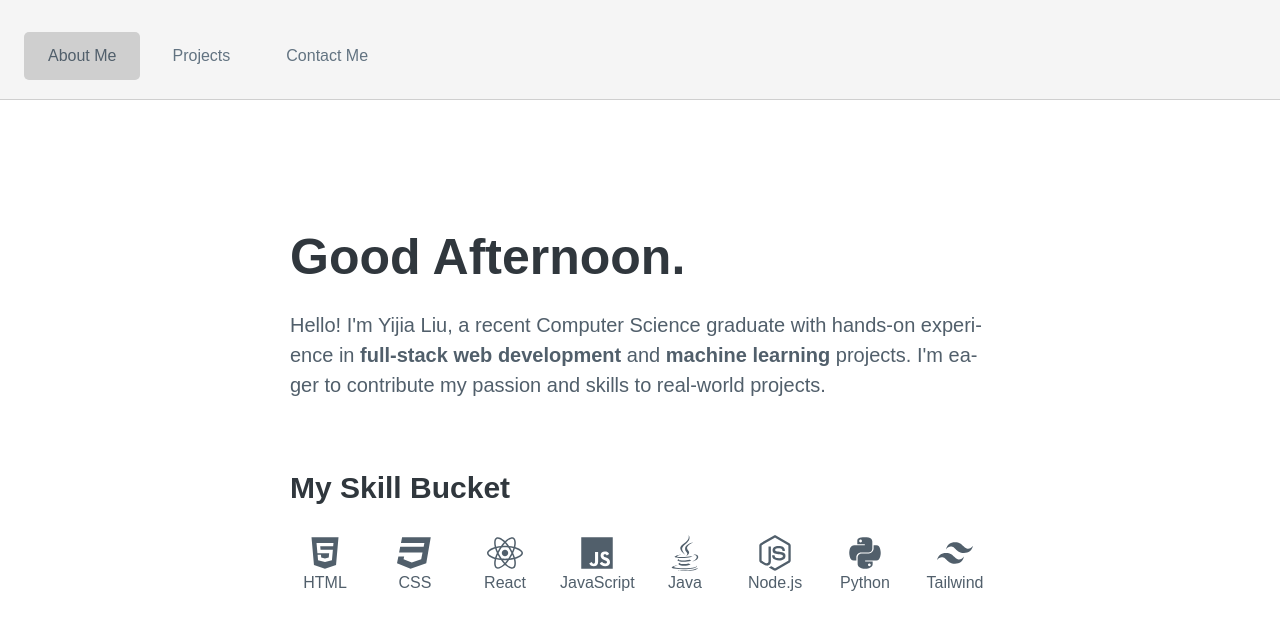
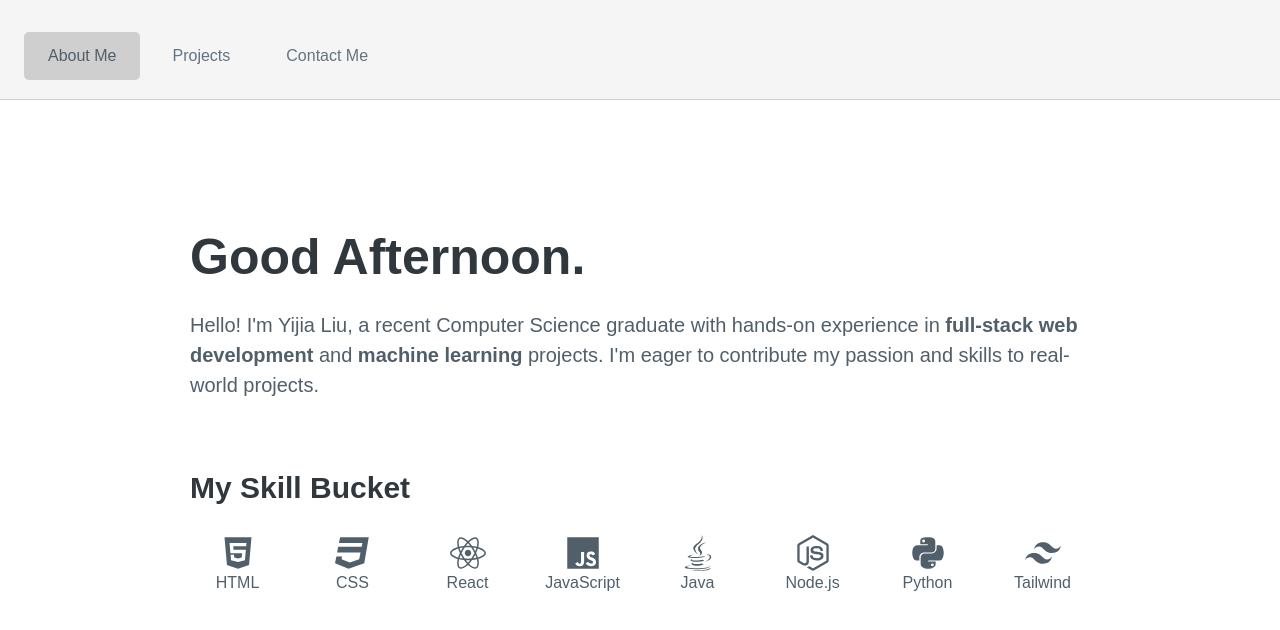
Before and after one commit to JellyYJ/portfolio, a React (Vite) app in the folder portfolio/: page /aboutMe in a window 1280 px wide. Shown: the top 630 px of the page. Built offline with nearby package versions, Linux system fonts and the light colour scheme.

Commit message:
Minor Styles update

```diff
--- a/portfolio/src/pages/AboutMe.jsx
+++ b/portfolio/src/pages/AboutMe.jsx
@@ -57,7 +57,7 @@ function AboutMe() {
 
   return (
     <Row>
-      <Row fontSize="2rem" spacing="5rem" maxWidth="70rem">
+      <Row fontSize="2rem" spacing="5rem" maxWidth="90rem">
         <Heading as="h1">{greeting}.</Heading>
         <p>
           Hello! I'm Yijia Liu, a recent Computer Science graduate with hands-on
--- a/portfolio/src/ui/ProjectsList.jsx
+++ b/portfolio/src/ui/ProjectsList.jsx
@@ -12,7 +12,7 @@ const projectsData = [
     techStck: ["JavaScript", "React,", "Node.jS", "MongoDB", "CSS"],
   },
   {
-    name: "Holidy Cabin",
+    name: "Holiday Cabin",
     img: "",
     details: "",
     techStck: ["JavaScript", "React,", "Supabase", "Styled Components"],
--- a/portfolio/src/ui/SkillIcons.jsx
+++ b/portfolio/src/ui/SkillIcons.jsx
@@ -1,4 +1,6 @@
 import styled from "styled-components";
+import Heading from "./Heading";
+import Row from "./Row";
 
 const IconField = styled.div`
   margin-top: 1rem;
@@ -25,7 +27,7 @@ const SkillCard = styled.div`
   }
 `;
 
-function SkillIcons({ skillsData }) {
+export default function SkillIcons({ skillsData }) {
   return (
     <IconField>
       {skillsData.map((skill, index) => (
@@ -37,5 +39,3 @@ function SkillIcons({ skillsData }) {
     </IconField>
   );
 }
-
-export default SkillIcons;
```
Also changed, not shown: portfolio/src/assets/pizzaCo.png (added).
